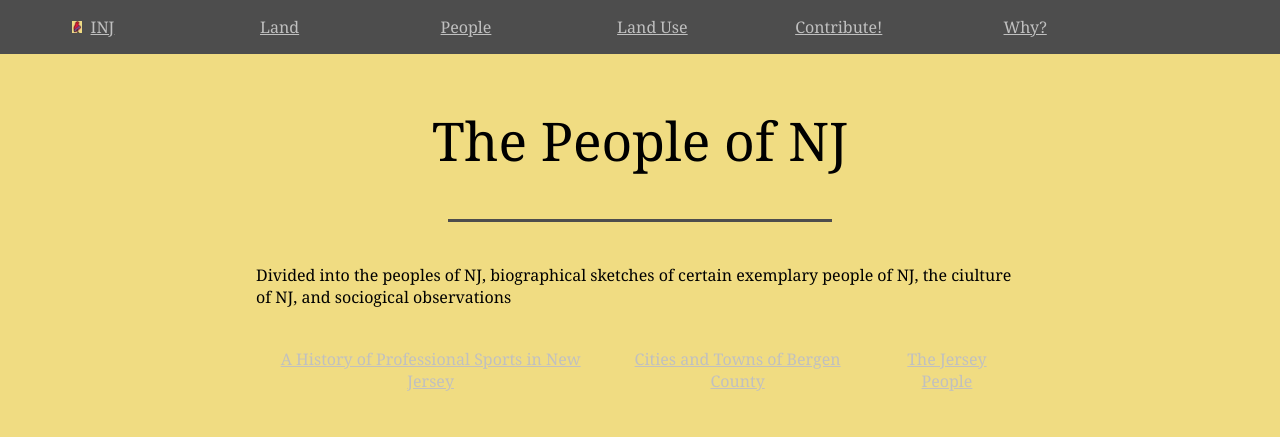
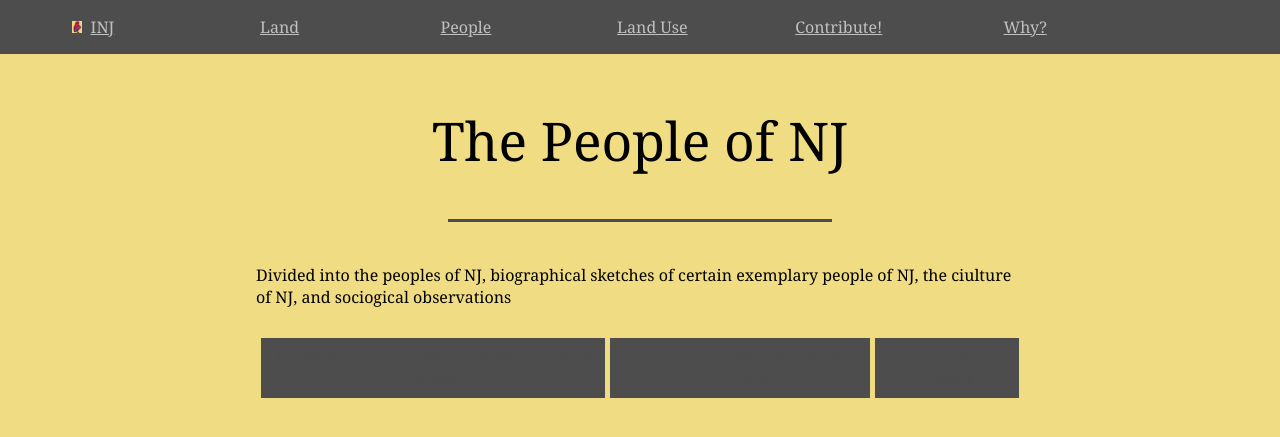
Before and after one commit to jonfried/oakafee.github.io, a Jekyll site: the page built from people.html, in a window 1280 px wide. Shown: the top 437 px of the page. Built offline with Jekyll 4.4.1, drawn with Linux system fonts in a browser that asks for light colours.

Commit message:
Update style.css

```diff
--- a/styles/style.css
+++ b/styles/style.css
@@ -105,19 +105,14 @@
     width: 100%;
     margin: 25px 0 25px 0;
 }
-.index table {
+table.index {
     background-color: #4d4d4d;
     border-collapse: collapse;
     margin: 0 auto;
 }
-.index a {
-	color: c0c0c0;
-	font-weight: normal;
-}
 td {
     border: 5px solid #F0DC82;
     padding: 8px;
-    a {color: #c0c0c0; font-weight: normal}
 }
 div.map-container {
      float: left;
```
